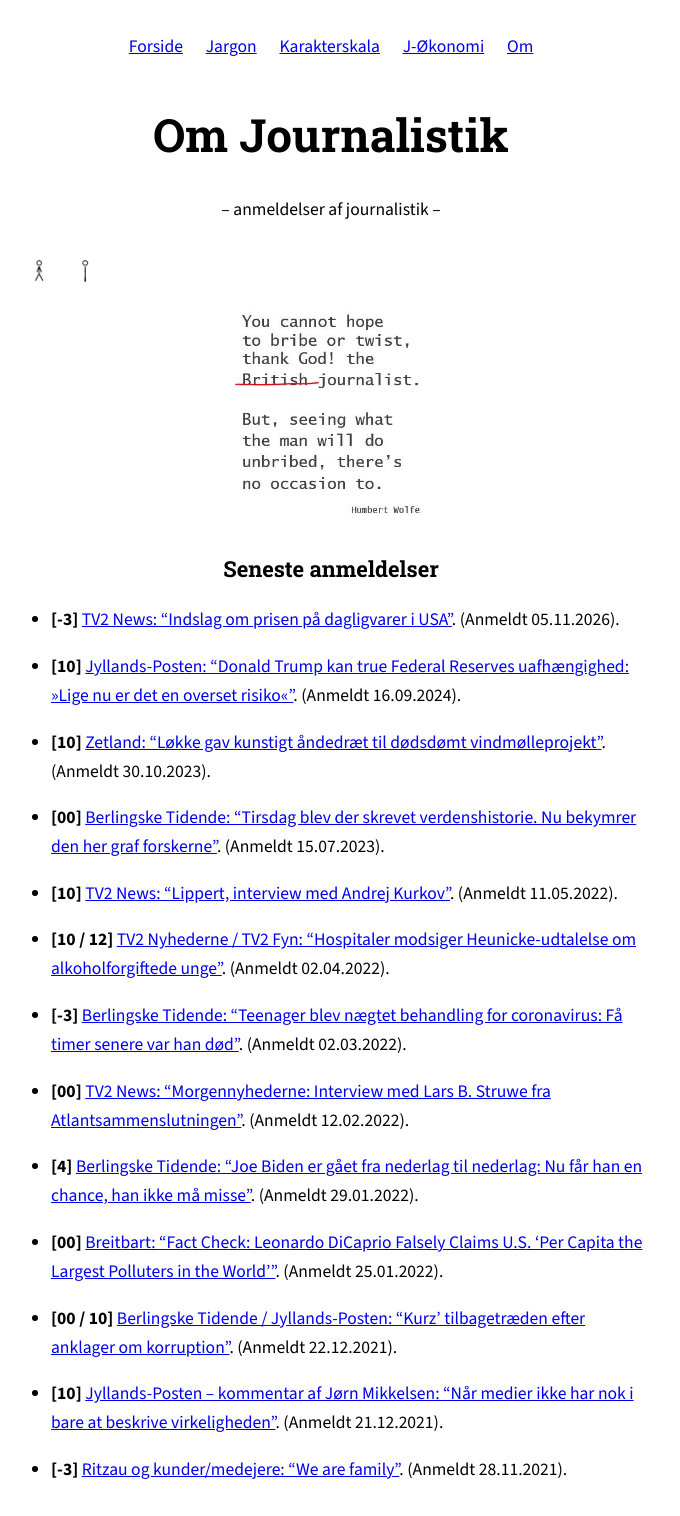
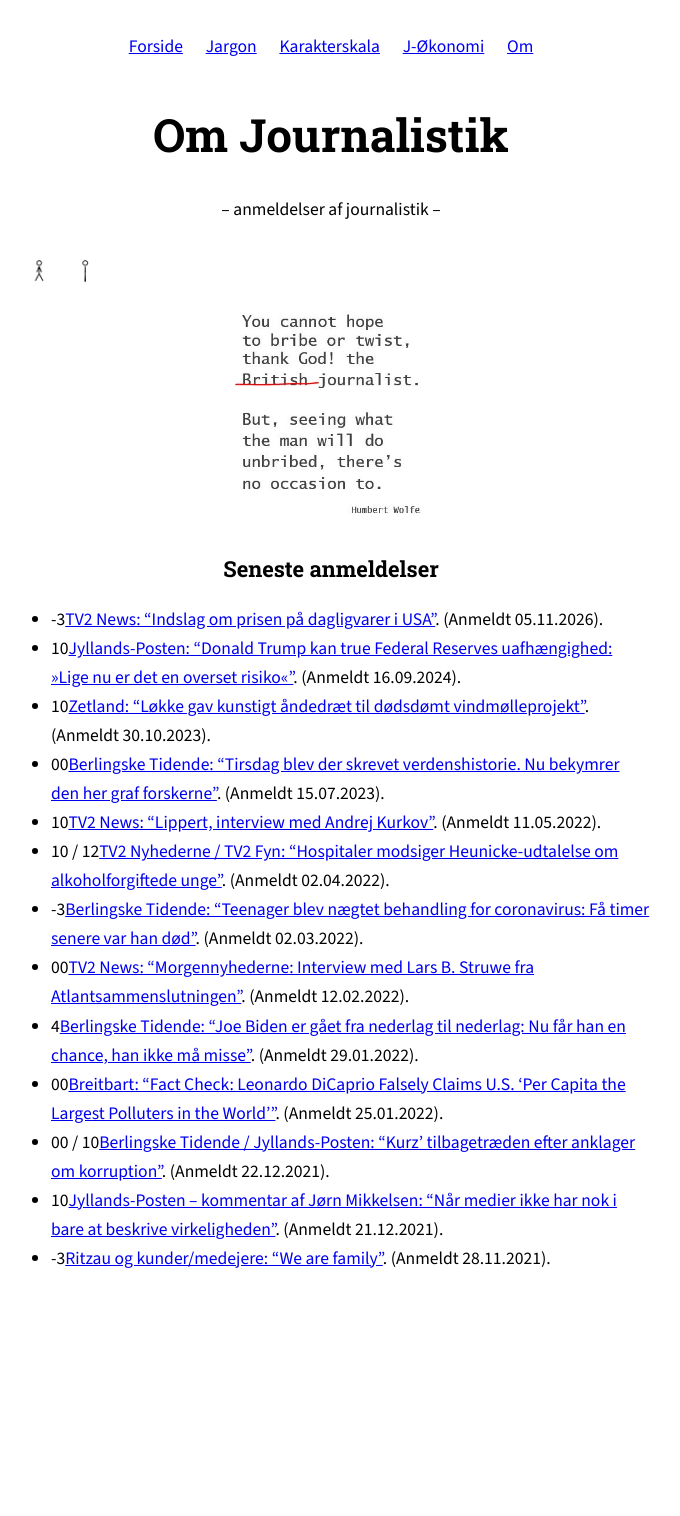
Before and after one commit to MichaelOAppel/OmJournalistik, a Jekyll site: the page built from index.md, in a window 1280 px wide. Shown: the whole page, without its empty margins (309-989 px from the left). Built offline with Jekyll 4.4.1, drawn with Linux system fonts in a browser that asks for light colours; after the commit the page ends 1305 px from its top, so only the background shows below that.

Commit message:
Update index.md

```diff
--- a/index.md
+++ b/index.md
@@ -18,6 +18,8 @@ title: Forside
 
 <h2 class="midt">Seneste anmeldelser</h2>
 
+<ul class="anmeldelser">
 {% for post in site.posts %}
-- **[{{ post.karakter }}]** [{{ post.medie }}: “{{ post.title }}”]({{ post.url | relative_url }}). (Anmeldt {{ post.anmeldt | date: "%d.%m.%Y" }}).
+<li><span class="kar">{{ post.karakter }}</span><span class="tit"><a href="{{ post.url | relative_url }}">{{ post.medie }}: “{{ post.title }}”</a>. (Anmeldt {{ post.anmeldt | date: "%d.%m.%Y" }}).</span></li>
 {% endfor %}
+</ul>
```
